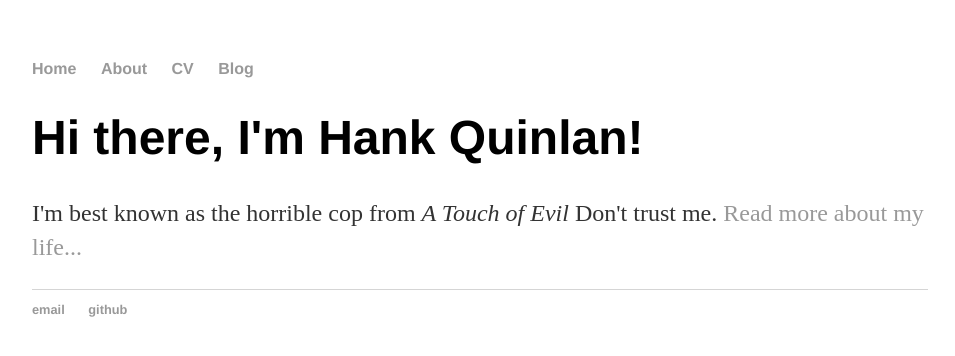
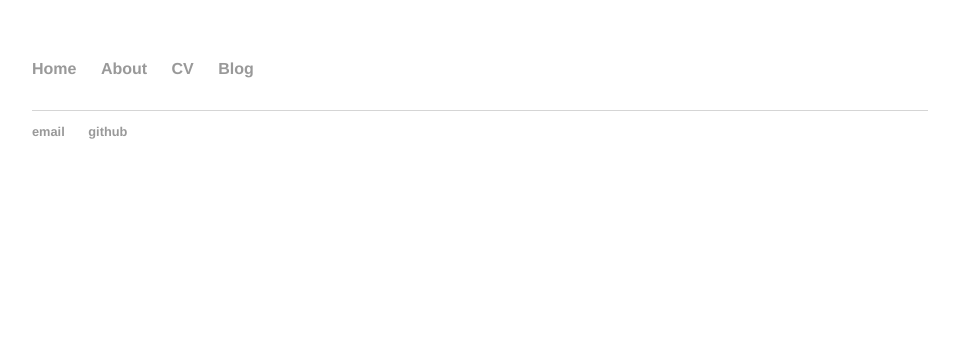
Before and after one commit to ritvikvinod/ritvikvinod.github.io, a Jekyll site: the page built from index.html, in a window 1280 px wide. Shown: the top 356 px of the page, without its empty margins (160-1115 px from the left). Built offline with Jekyll 4.4.1, drawn with Linux system fonts in a browser that asks for light colours.

Commit message:
Update index.html

```diff
--- a/index.html
+++ b/index.html
@@ -1,8 +1,8 @@
 ---
 layout: default
-title: Hank Quinlan, Horrible Cop
+title: Ritvik Vinodkumar
 ---
 <div class="blurb">
-	<h1>Hi there, I'm Hank Quinlan!</h1>
-	<p>I'm best known as the horrible cop from <em>A Touch of Evil</em> Don't trust me. <a href="/about">Read more about my life...</a></p>
+	<h1></h1>
+	<p><a href="/about"></a></p>
 </div><!-- /.blurb -->
```
